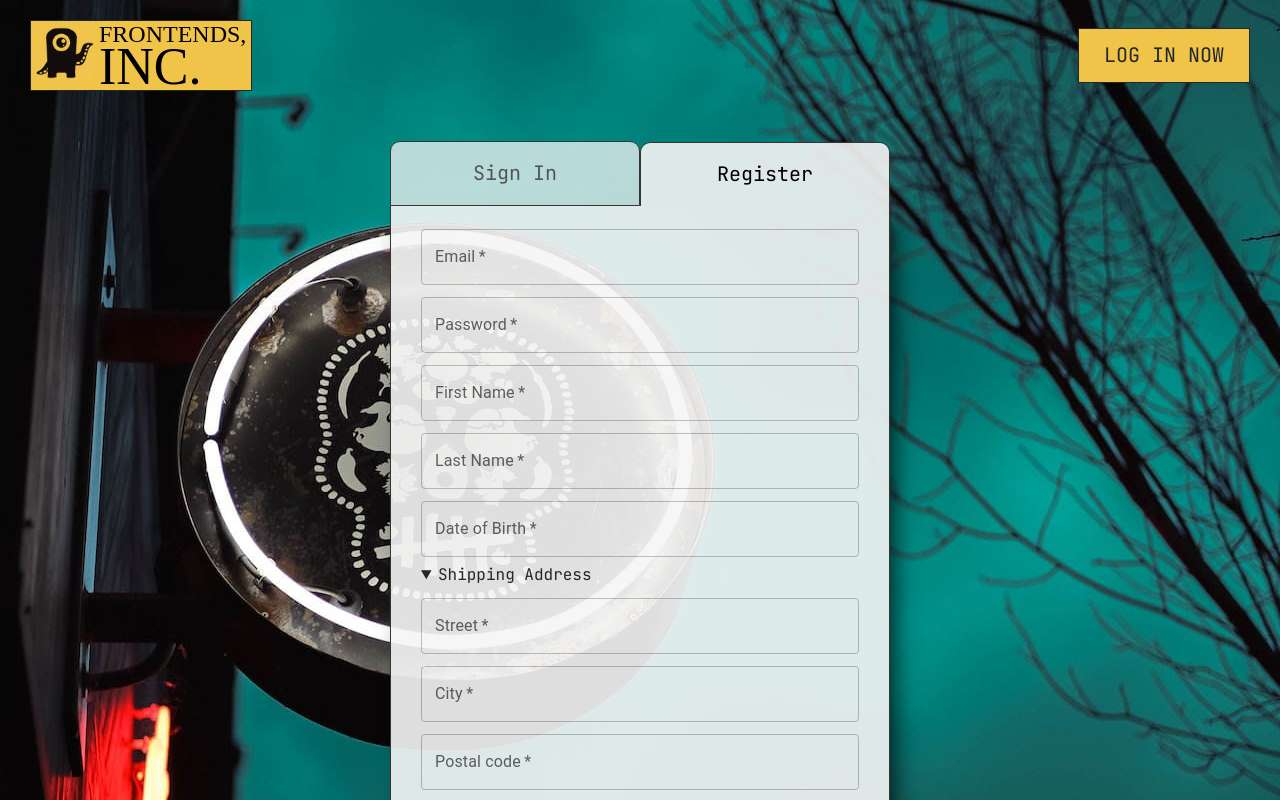
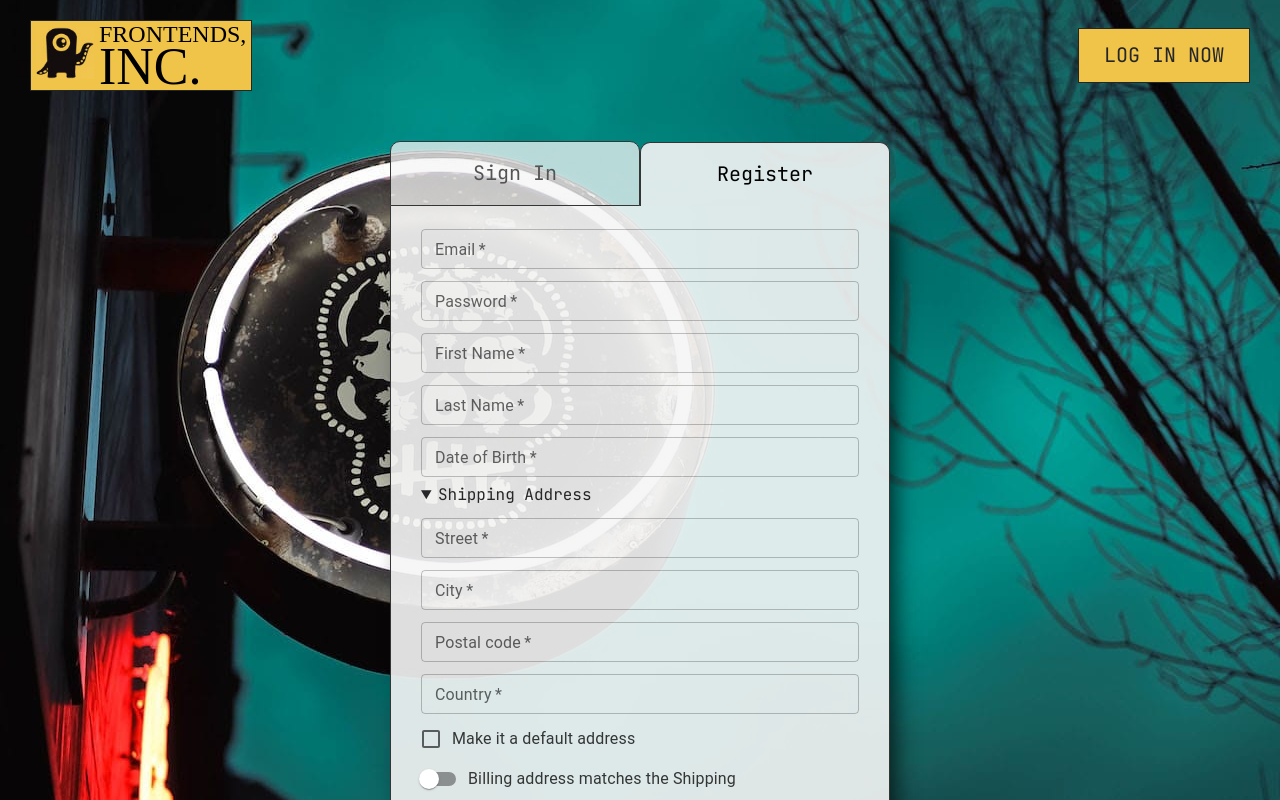
Before and after one commit to maximiloi/eCommerce-Application, a React (Vite) app in the folder monster-shop/: page /register in a window 1280 px wide. Both pictures are taken after a click on the heading "Shipping Address". Shown: the top 800 px of the page. Built offline with nearby package versions, Linux system fonts and the light colour scheme; a web font is replaced by a local one; what @commercetools/platform-sdk, @commercetools/sdk-client-v2 would draw is missing.

Commit message:
feat: add small fields

```diff
--- a/monster-shop/src/components/FormSignIn/FormSignIn.tsx
+++ b/monster-shop/src/components/FormSignIn/FormSignIn.tsx
@@ -45,6 +45,7 @@ export default function FormSignIn() {
           <TextField
             {...field}
             margin="dense"
+            size="small"
             type="email"
             label="E-mail"
             fullWidth
@@ -70,6 +71,7 @@ export default function FormSignIn() {
           <TextField
             {...field}
             margin="dense"
+            size="small"
             type="password"
             label="Password"
             fullWidth
--- a/monster-shop/src/components/FormSignUp/FormSignUp.tsx
+++ b/monster-shop/src/components/FormSignUp/FormSignUp.tsx
@@ -80,6 +80,7 @@ export default function FormSignUp() {
         render={({ field }) => (
           <TextField
             margin="dense"
+            size="small"
             fullWidth
             required
             label="Email"
@@ -105,6 +106,7 @@ export default function FormSignUp() {
         render={({ field }) => (
           <TextField
             margin="dense"
+            size="small"
             fullWidth
             required
             type="password"
@@ -130,6 +132,7 @@ export default function FormSignUp() {
         render={({ field }) => (
           <TextField
             margin="dense"
+            size="small"
             fullWidth
             required
             label="First Name"
@@ -154,6 +157,7 @@ export default function FormSignUp() {
         render={({ field }) => (
           <TextField
             margin="dense"
+            size="small"
             fullWidth
             required
             label="Last Name"
@@ -176,6 +180,7 @@ export default function FormSignUp() {
           render={({ field }) => (
             <DateField
               margin="dense"
+              size="small"
               fullWidth
               required
               label="Date of Birth"
@@ -211,6 +216,7 @@ export default function FormSignUp() {
             render={({ field }) => (
               <TextField
                 margin="dense"
+                size="small"
                 fullWidth
                 required
                 label="Street"
@@ -239,6 +245,7 @@ export default function FormSignUp() {
               <TextField
                 label="City"
                 margin="dense"
+                size="small"
                 fullWidth
                 required
                 autoComplete="address-level2"
@@ -266,6 +273,7 @@ export default function FormSignUp() {
               <TextField
                 label="Postal code"
                 margin="dense"
+                size="small"
                 fullWidth
                 required
                 autoComplete="postal-code"
@@ -299,6 +307,7 @@ export default function FormSignUp() {
               <TextField
                 label="Country"
                 margin="dense"
+                size="small"
                 fullWidth
                 required
                 autoComplete="country-name"
@@ -353,6 +362,7 @@ export default function FormSignUp() {
               render={({ field }) => (
                 <TextField
                   margin="dense"
+                  size="small"
                   fullWidth
                   required
                   label="Street"
@@ -381,6 +391,7 @@ export default function FormSignUp() {
                 <TextField
                   label="City"
                   margin="dense"
+                  size="small"
                   fullWidth
                   required
                   autoComplete="address-level2"
@@ -408,6 +419,7 @@ export default function FormSignUp() {
                 <TextField
                   label="Postal code"
                   margin="dense"
+                  size="small"
                   fullWidth
                   required
                   autoComplete="postal-code"
@@ -441,6 +453,7 @@ export default function FormSignUp() {
                 <TextField
                   label="Country"
                   margin="dense"
+                  size="small"
                   fullWidth
                   required
                   autoComplete="country-name"
```
